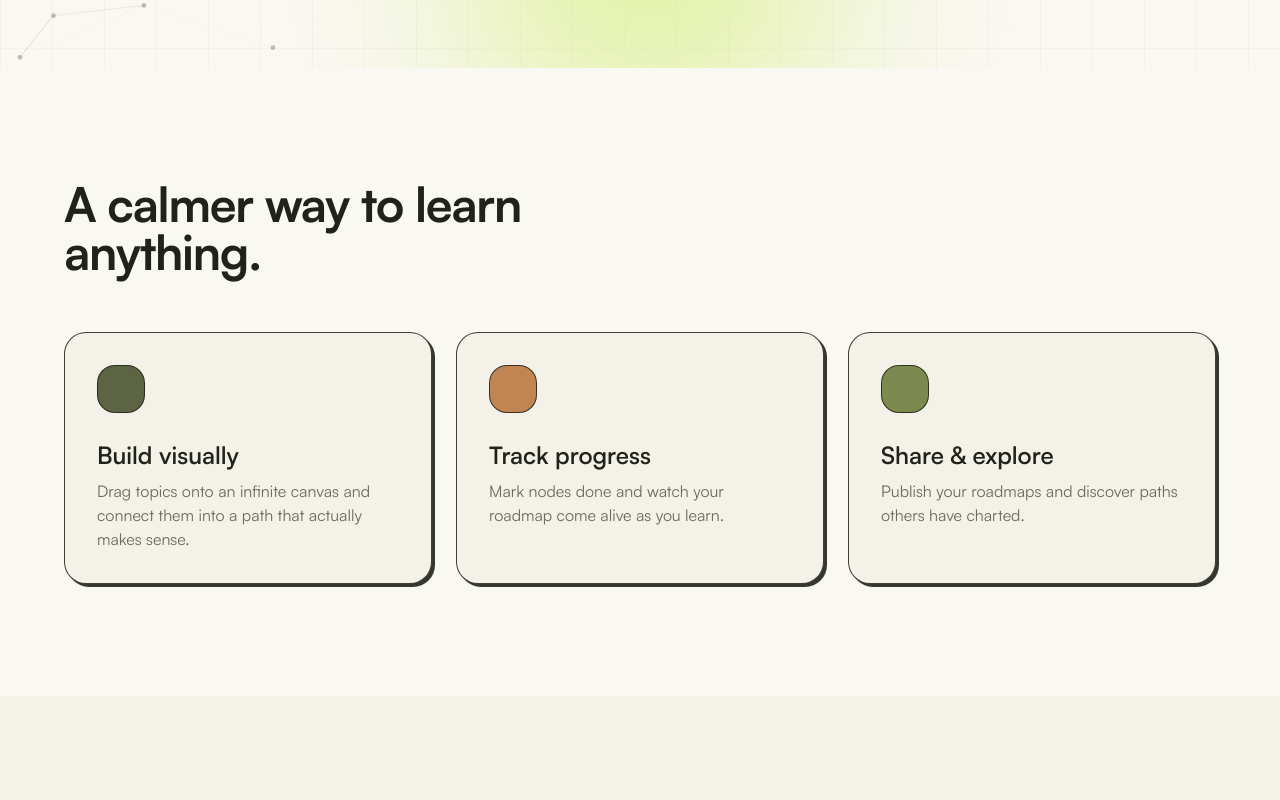
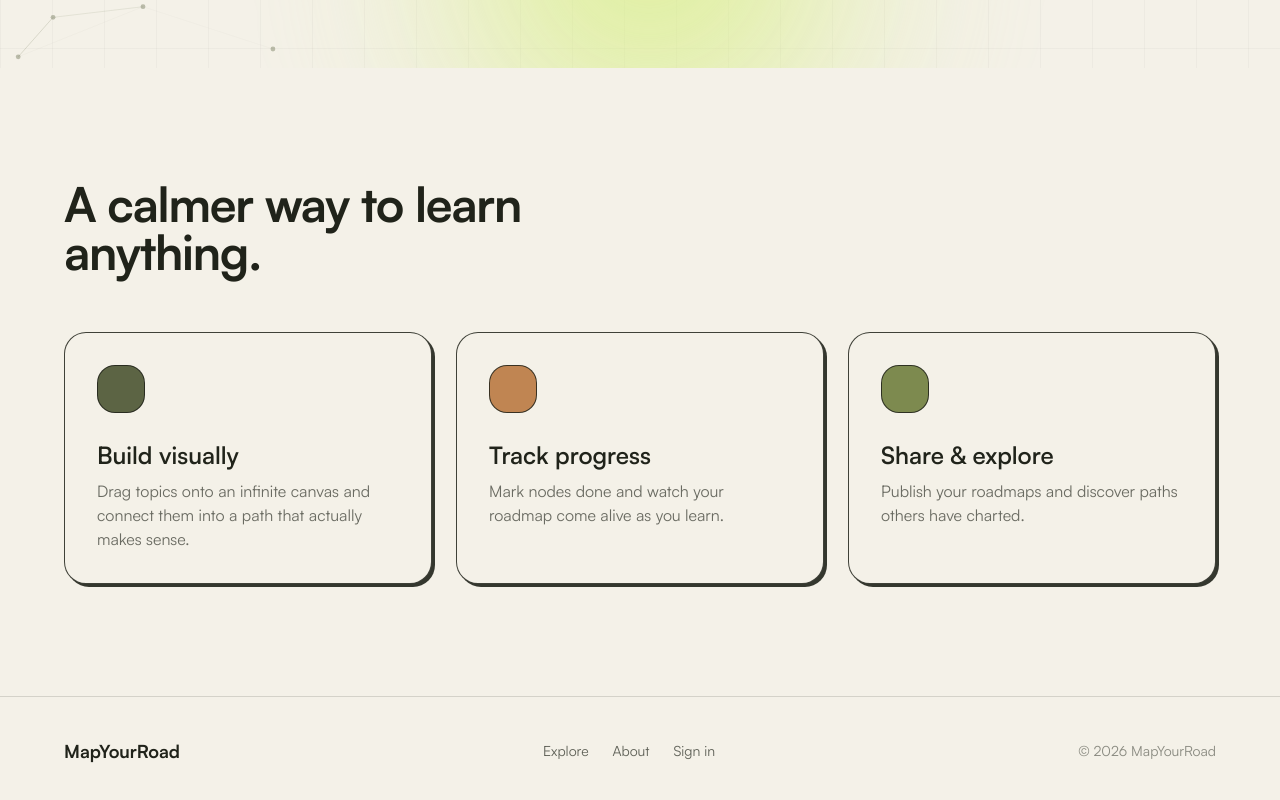
Before and after one commit to sreyashp07/MapYourRoad, a Next.js app: page / in a window 1280 px wide. Shown: the part 732-1532 px from the top of the page. Before the commit the page ends 1428 px from the top, so only its background shows below. Built offline with nearby package versions, Linux system fonts and the light colour scheme.

Commit message:
feat(app): smooth GSAP page transitions + footer on landing

```diff
--- a/src/app/page.tsx
+++ b/src/app/page.tsx
@@ -1,15 +1,17 @@
 import { Navbar } from "@/components/landing/navbar";
 import { Hero } from "@/components/landing/hero";
 import { Features } from "@/components/landing/features";
+import { Footer } from "@/components/landing/footer";
 
 export default function Home() {
   return (
     <>
       <Navbar />
-      <main className="bg-[#faf8f3]">
+      <main className="bg-cream">
         <Hero />
         <Features />
       </main>
+      <Footer />
     </>
   );
 }
--- /dev/null
+++ b/src/app/template.tsx
@@ -0,0 +1,22 @@
+"use client";
+
+import { useRef } from "react";
+import gsap from "gsap";
+import { useGSAP } from "@gsap/react";
+
+export default function Template({ children }: { children: React.ReactNode }) {
+  const ref = useRef<HTMLDivElement>(null);
+
+  useGSAP(
+    () => {
+      gsap.fromTo(
+        ref.current,
+        { autoAlpha: 0, y: 14 },
+        { autoAlpha: 1, y: 0, duration: 0.5, ease: "power2.out" }
+      );
+    },
+    { scope: ref }
+  );
+
+  return <div ref={ref}>{children}</div>;
+}
```
